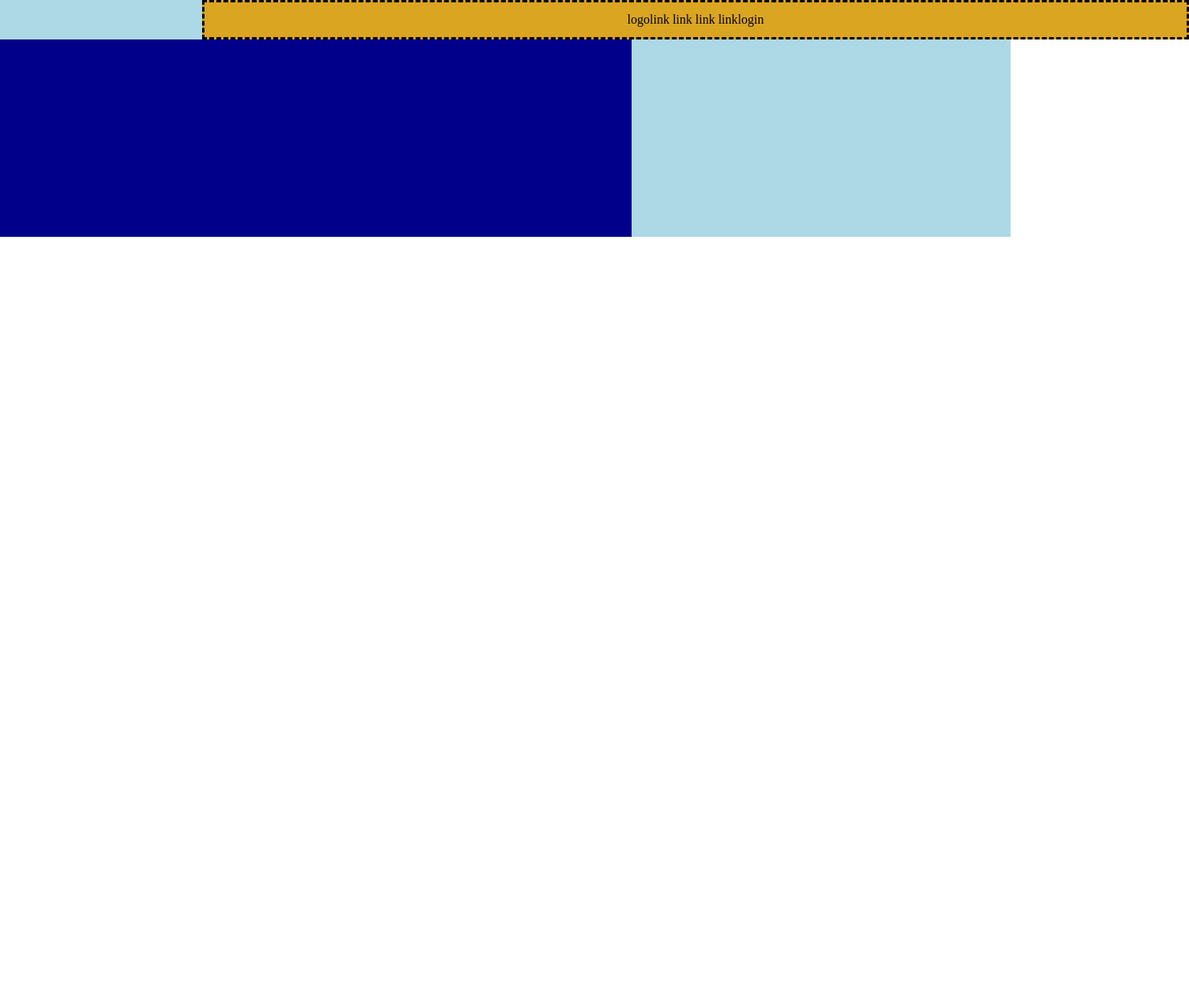
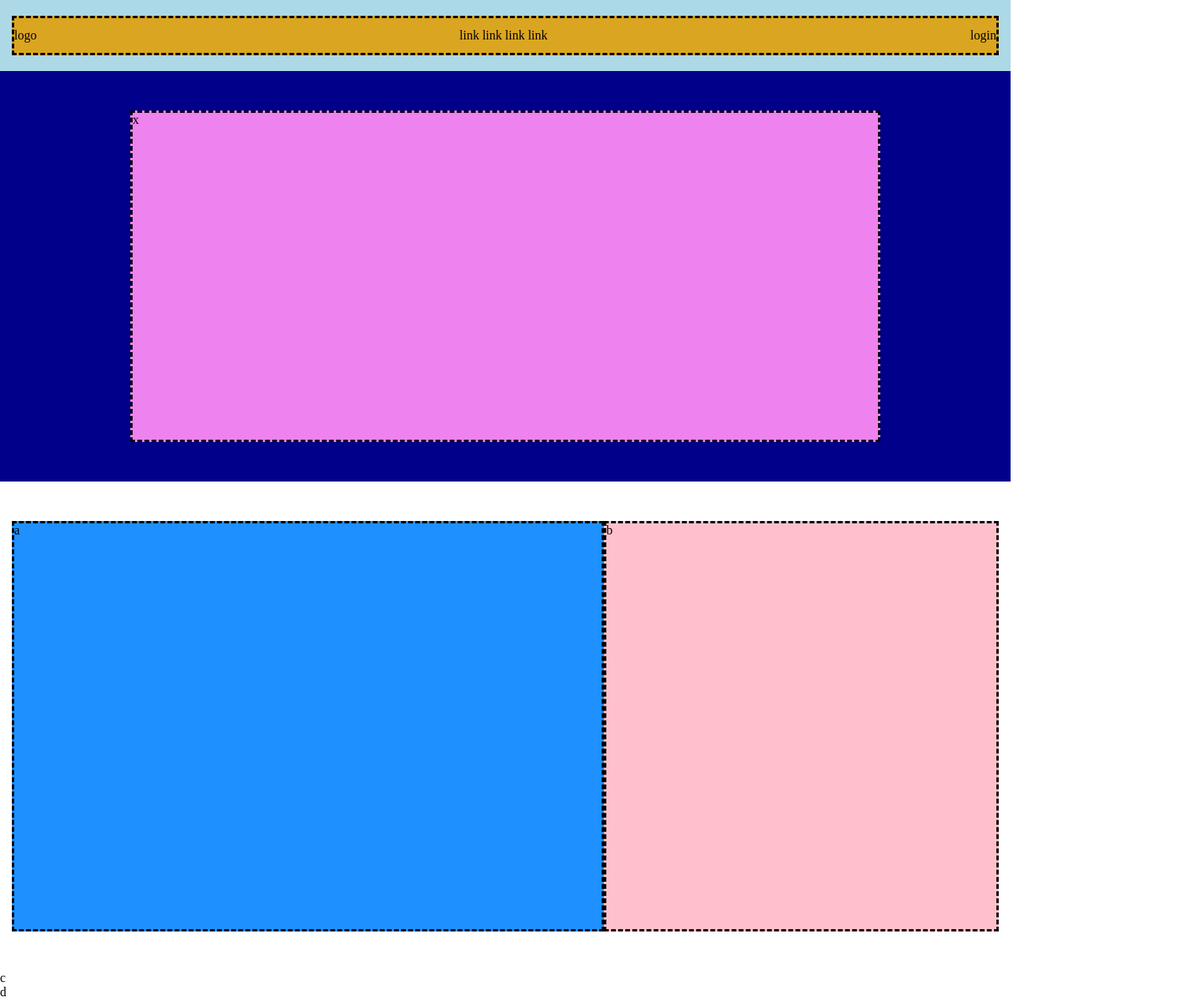
Before and after one commit to AlbertoMessineo/htmlcss-struttura-discord, a plain HTML site: page index.html in a window 1280 px wide. Shown: the top 1263 px of the page at 79% size, 1506 px wide, since content can reach past the window. Before the commit the page ends 800 px from the top, so only its background shows below. Drawn offline with Linux system fonts and the light colour scheme.

Commit message:
feat: second section

```diff
--- a/css/styles.css
+++ b/css/styles.css
@@ -9,36 +9,88 @@
 
 
 
+/*---------PRIMA SEZIONE----------
+----------------------------------*/
 
 header{
     background-color: #add8e6;
+    display: flex;
+    flex-direction: row;
+    justify-content: center;
+    align-items: center;
 }
 
 
 
 .box{
     background-color: #daa520;
+    width: 1250px;
+    height: 50px;
+    margin-top: 20px ;
+    margin-bottom: 20px;
+    border-color: black;
+    border: dashed;
+    display: flex;
+    flex-direction: row;
+    justify-content: space-between;
+    align-items: center;
+}
+
+.sub-section{
+    background-color: #00008b ;
+    display: flex;
+    justify-content: center;
+    width: 100%;
+    height: 520px ;
     display: flex;
     flex-direction: row;
     justify-content: center;
-    align-items: center;
-    margin-left: 20% ;
-    margin-right: 20% ;
-    width: 1250px;
-    height: 50px;
-    border-color: black;
-    border: dashed;
+    align-items: center ;
 }
 
-.flex-item{
+.bigger-box{
+    background-color: #ee82ee;
+    width: 950px;
+    height: 420px;
+    border: dashed black;
+}
+
+/*---------PRIMA SEZIONE----------
+----------------------------------*/
 
 
+/*-------SECONDA SEZIONE----------
+----------------------------------*/
+
+
+.even{
+    background-color: white;
+    display: flex;
+    flex-direction: row ;
+    justify-content: center;
+    align-items: center;
+}
+.container1{
+    display: flex;
+    width: 1250px;
+    margin-top: 50px;
+    margin-bottom: 50px;
+}
+
+.box1{
+    width: 60%;
+    height: 520px;
+    background-color:#1e90ff ;
+    border: dashed black;
+}
+.box2{
+    width: 40%;
+    height: 520px;
+    background-color:#ffc0cb ;
+    border: dashed black;
 
 }
-.bigger-box{
-    background-color: #00008b ;
-    display: flex;
-    justify-content: center;
-    width: 100vh;
-    height: 250px ;
-}
+
+
+/*-------SECONDA SEZIONE----------
+----------------------------------*/
--- a/index.html
+++ b/index.html
@@ -15,10 +15,31 @@
                     <div class="flex-item 2">link link link link</div>
                     <div class="flex-item 3">login</div>
                 </div>
-                <div class="bigger-box"></div>
             </div>
         </header>
-        <main></main>
+                <div class="sub-section">
+                    <div class="bigger-box">x</div>
+                </div>
+
+        <main>
+            <section class="even">
+                <div class="container1">
+                    <div class="box1">a</div>
+                    <div class="box2">b</div>
+                </div>
+            </section>
+            <section class="odd">
+                <div class="box3">c</div>
+                <div class="box4">d</div>
+            </section>
+            <section class="even">
+                <div class="box1">a</div>
+                <div class="box2">b</div>
+            </section>
+            <section class="odd1">
+                <div class="box5">e</div>
+            </section>
+        </main>
         <footer></footer>
     </div>
 
```
